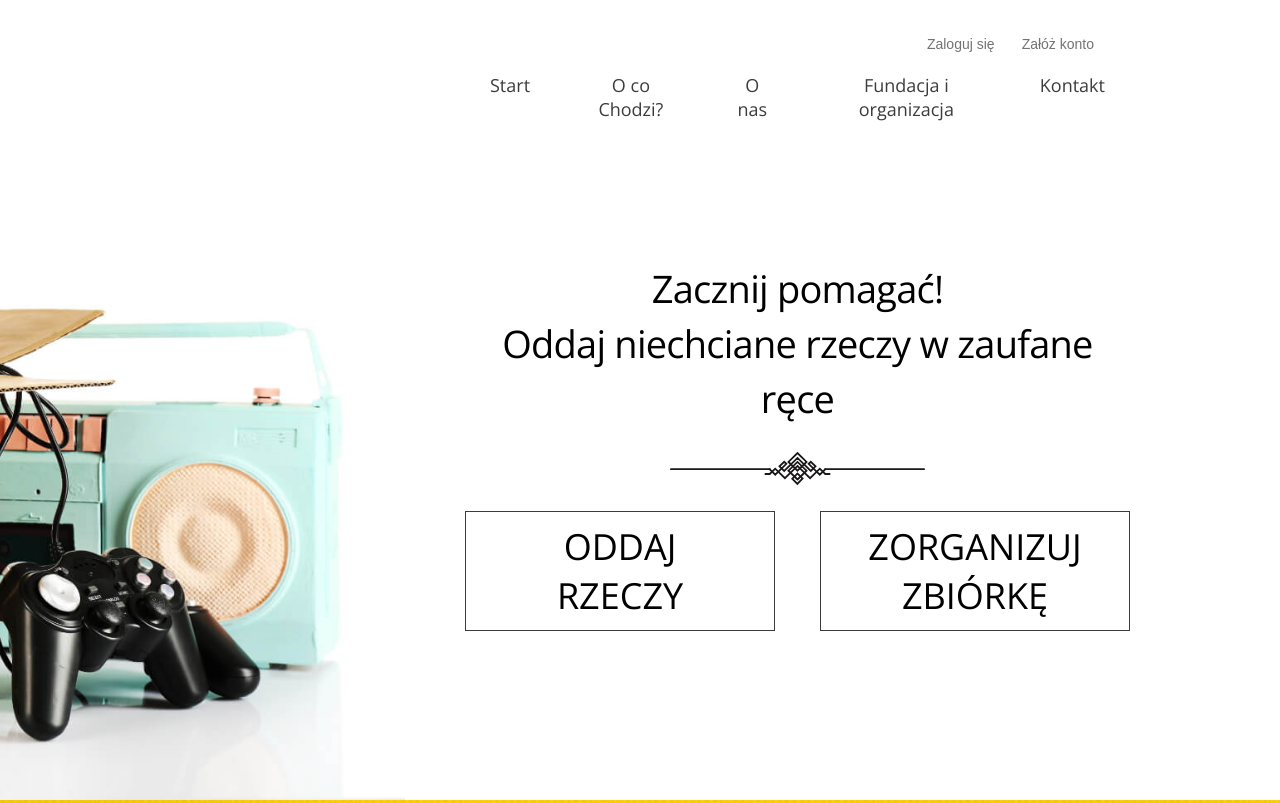
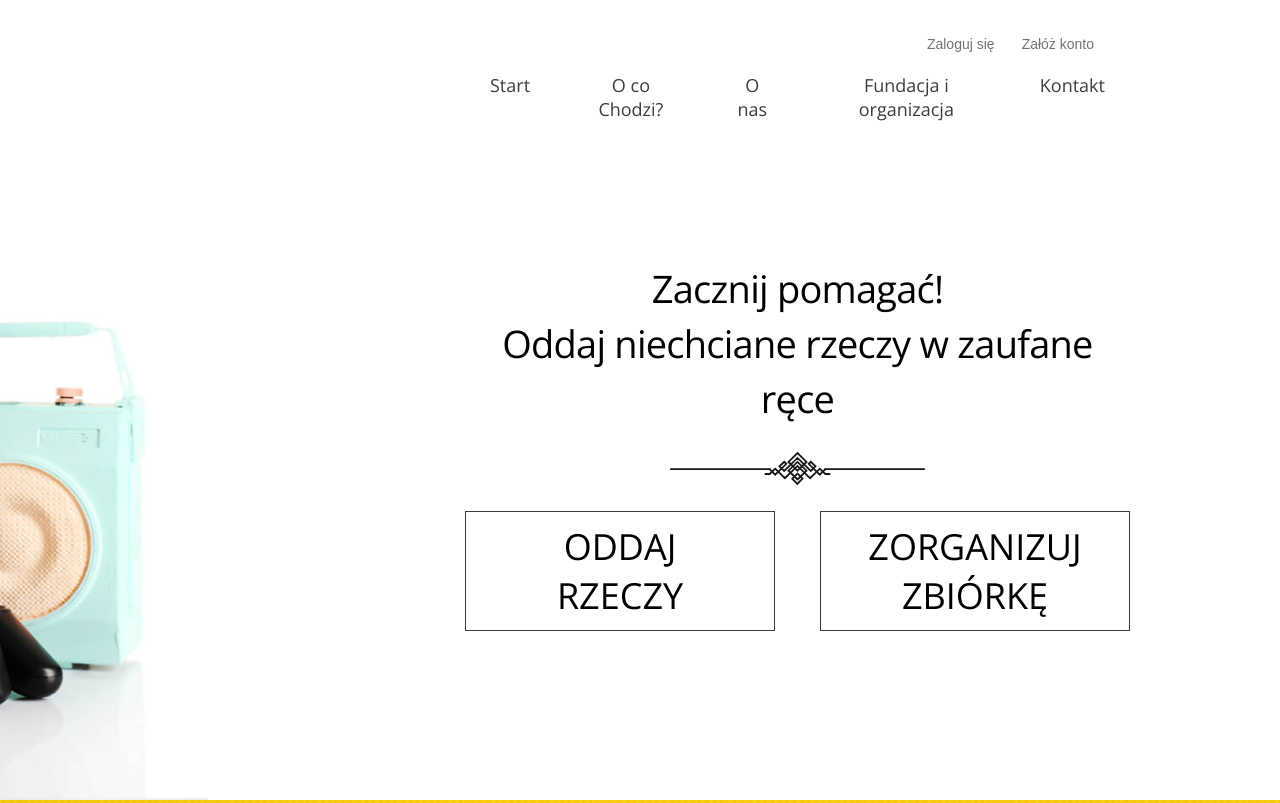
Before and after one commit to Bonifacy1231/SecondLife, a React (Vite) app: page / in a window 1280 px wide. Shown: the top 803 px of the page. Built offline with nearby package versions, Linux system fonts and the light colour scheme.

Commit message:
Changing the height of sections

```diff
--- a/src/Layout/Hero/Hero.scss
+++ b/src/Layout/Hero/Hero.scss
@@ -1,14 +1,14 @@
 @use "../../scss/settings/index" as *;
 .Hero {
   height: 100vh;
-  display: flex;
-  align-items: center;
+  display: grid;
+  grid-template-columns: repeat(2, 1fr);
   text-align: center;
-  margin-right: 150px;
-  gap: 6rem;
+  gap: 5rem;
   .box {
     height: 100%;
     display: flex;
     flex-direction: column;
+    margin-right: 15rem;
   }
 }
```
